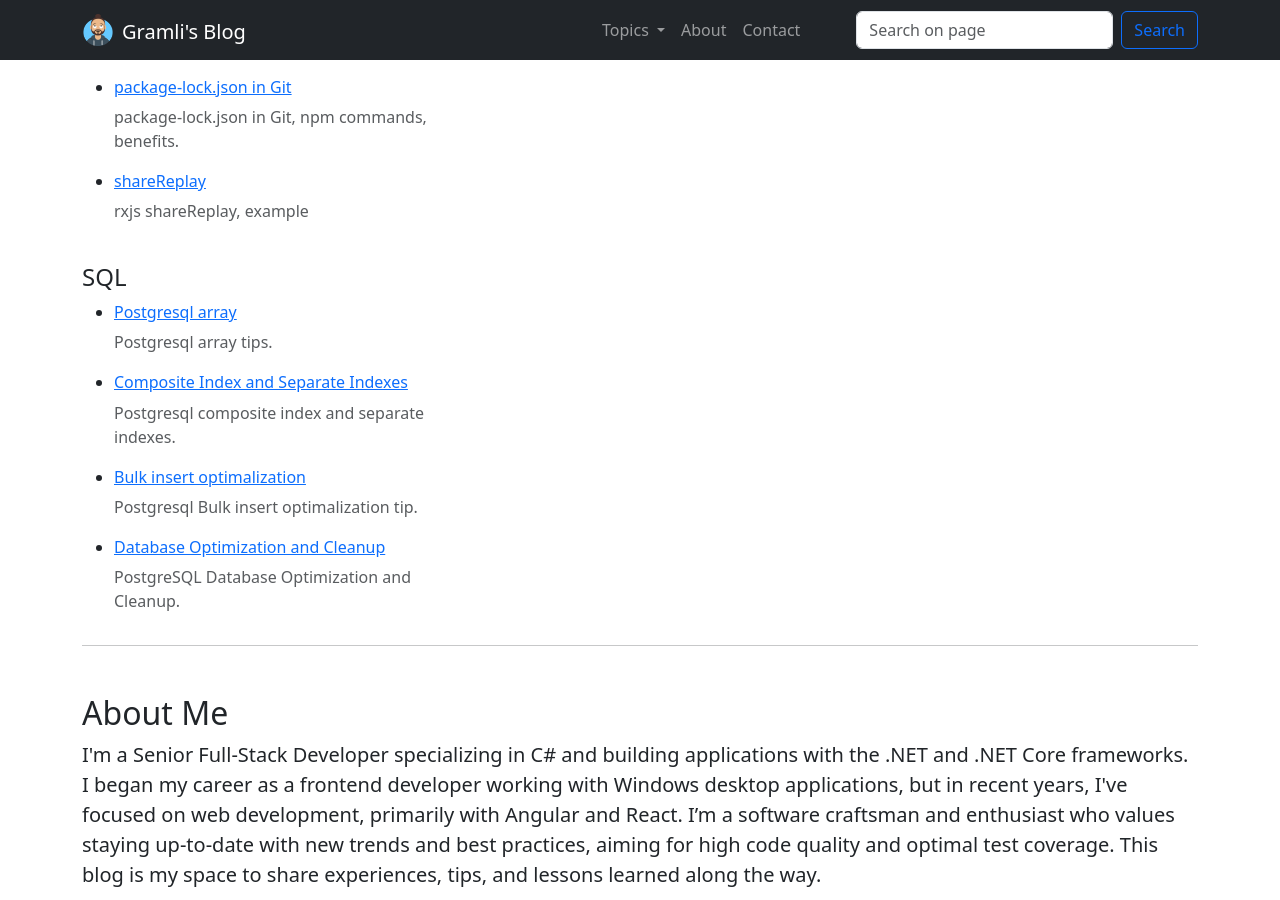
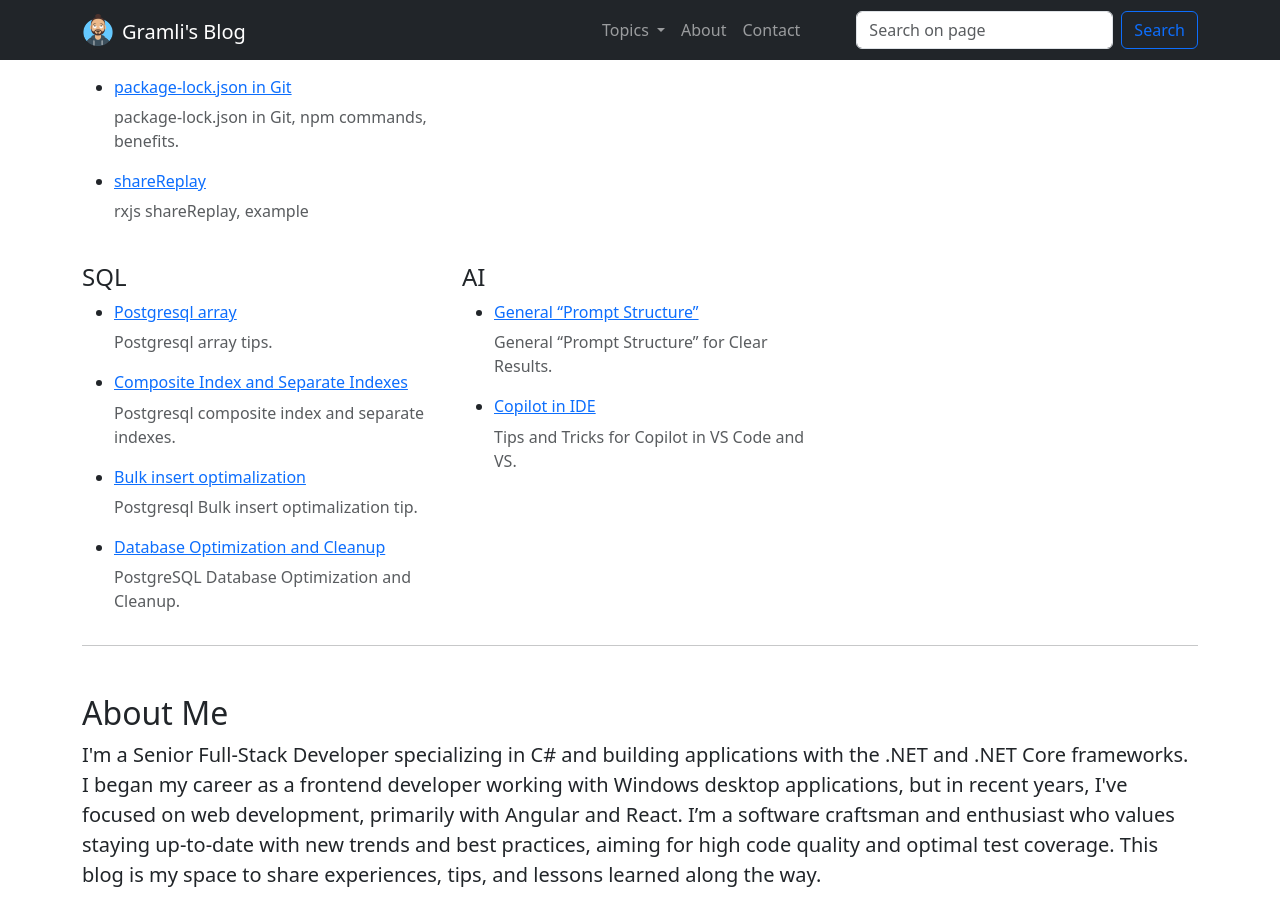
Before and after one commit to Gramli/gramli.github.io, a Jekyll site: the page built from index.html, in a window 1280 px wide and 900 px high, scrolled down 2037 px. Built offline with Jekyll 4.4.1, drawn with Linux system fonts in a browser that asks for light colours; some of the changed text lies outside the part shown.

Commit message:
- add AI posts

```diff
--- /dev/null
+++ b/_includes/ai.html
@@ -0,0 +1,25 @@
+<div class="col-sm-auto col-md-auto col-lg-4">
+  <h4>AI</h4>
+  <ul>
+    <li>
+      <h6>
+        <a
+          href="https://gramli.github.io/posts/ai/valid-prompt"
+          class="link-primary"
+          >General “Prompt Structure”</a
+        >
+      </h6>
+      <p class="text-muted">General “Prompt Structure” for Clear Results.</p>
+    </li>
+    <li>
+      <h6>
+        <a
+          href="https://gramli.github.io/posts/ai/copilot-in-ide"
+          class="link-primary"
+          >Copilot in IDE</a
+        >
+      </h6>
+      <p class="text-muted">Tips and Tricks for Copilot in VS Code and VS.</p>
+    </li>
+  </ul>
+</div>
--- a/_includes/csharp.html
+++ b/_includes/csharp.html
@@ -45,5 +45,17 @@
         Extension method for the `Result` object of FluentResult lib.
       </p>
     </li>
+        <li>
+      <h6>
+        <a
+          href="https://gramli.github.io/posts/code/csharp/chaining-order-by"
+          class="link-primary"
+          >LINQ: Chaining Two OrderBy Calls</a
+        >
+      </h6>
+      <p class="text-muted">
+        LINQ: Why Chaining Two OrderBy Calls Doesn’t Work the Way You Expect.
+      </p>
+    </li>
   </ul>
 </div>
--- a/index.html
+++ b/index.html
@@ -51,6 +51,7 @@ title: Home
                 <li><a class="dropdown-item" href="#posts2">TypeScript</a></li>
                 <li><hr class="dropdown-divider"></li>
                 <li><a class="dropdown-item" href="#posts3">SQL</a></li>
+                <li><a class="dropdown-item" href="#posts3">AI</a></li>
               </ul>
             </li>
             <li class="nav-item">
@@ -120,6 +121,7 @@ title: Home
       <section id="posts3" class="mt-4">
         <div class="row">
           {% include sql.html %}
+          {% include ai.html %}
         </div>
       </section>
 
```
Also changed, not shown: posts/ai/copilot-in-ide.md (added, +68 -0 lines), posts/ai/copilot/copilot-in-ide.md (deleted, +0 -21 lines), posts/ai/valid-prompt.md (added, +94 -0 lines), posts/code/csharp/chaining-order-by.md (added, +78 -0 lines).
